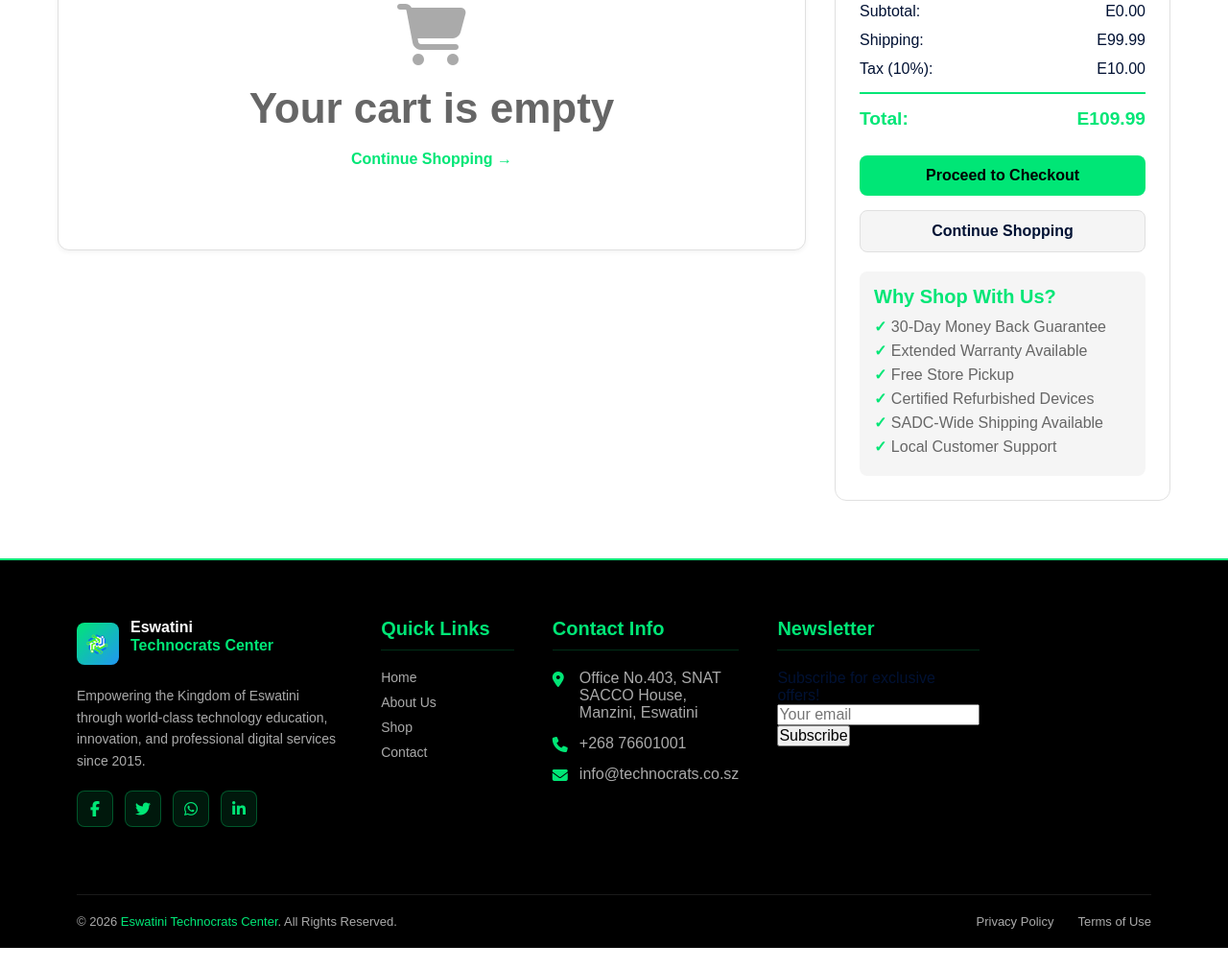
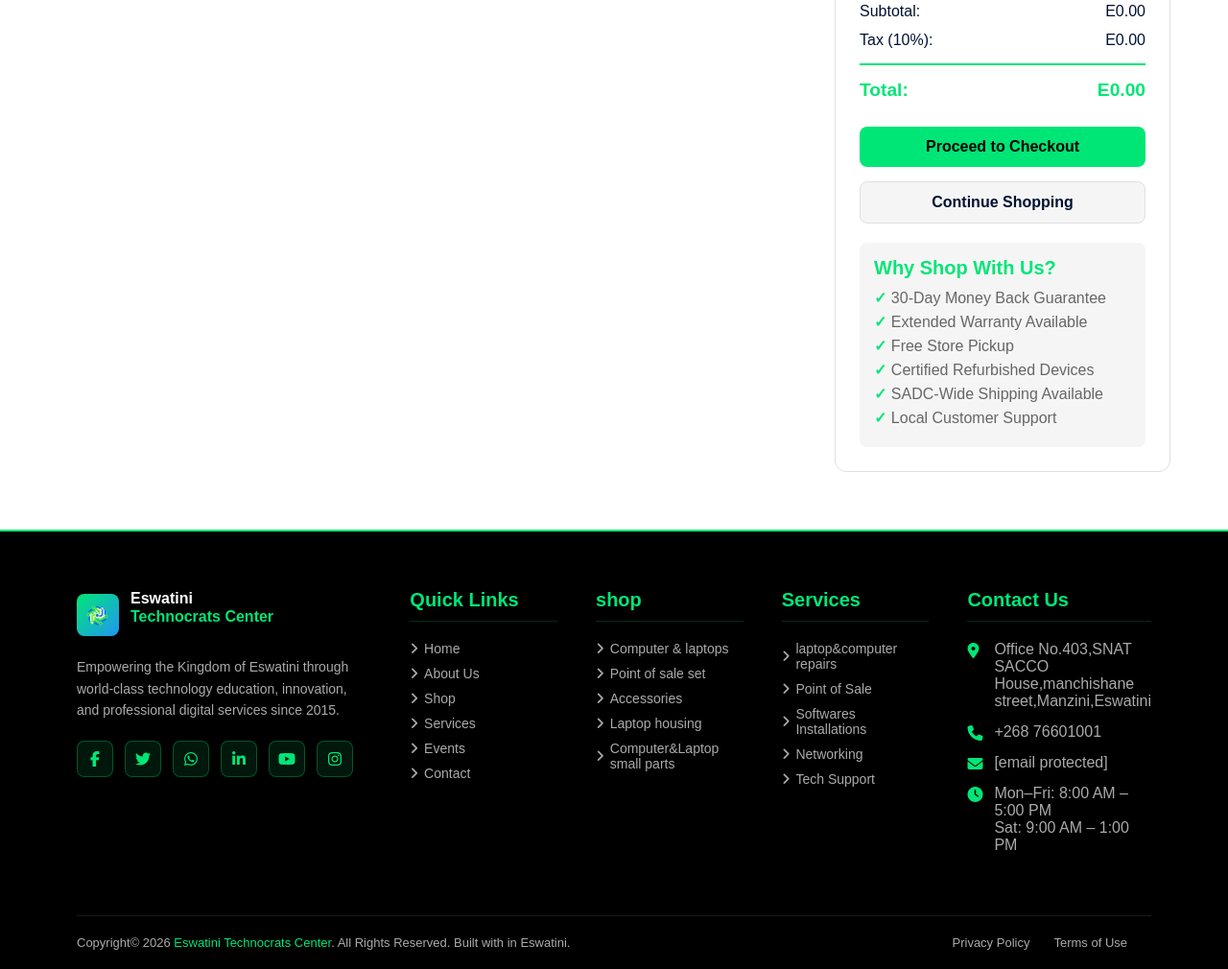
Before and after one commit to matimba1570/online-store, a website: page Cart.html in a window 1280 px wide. Shown: the part 344-1354 px from the top of the page at 96% size. Before the commit the page ends 1332 px from the top, so only its background shows below. Drawn offline with Linux system fonts and the light colour scheme.

Commit message:
add footer

```diff
--- a/Cart.html
+++ b/Cart.html
@@ -608,21 +608,102 @@
 </div>
 
 <!-- ===== FOOTER ===== -->
-<footer>
-    <div class="container">
-        <div class="footer-grid">
-            <div class="footer-brand">
-                <div class="logo" style="margin-bottom:16px;"><div class="logo-icon"><img src="logo.png" alt="logo"></div><span class="logo-text">Eswatini<br><span>Technocrats Center</span></span></div>
-                <p>Empowering the Kingdom of Eswatini through world-class technology education, innovation, and professional digital services since 2015.</p>
-                <div class="social-links"><a href="#" class="social-link"><i class="fab fa-facebook-f"></i></a><a href="#" class="social-link"><i class="fab fa-twitter"></i></a><a href="#" class="social-link"><i class="fab fa-whatsapp"></i></a><a href="#" class="social-link"><i class="fab fa-linkedin-in"></i></a></div>
-            </div>
-            <div class="footer-col"><h4>Quick Links</h4><ul><li><a href="index.html">Home</a></li><li><a href="about.html">About Us</a></li><li><a href="shop.html">Shop</a></li><li><a href="contact.html">Contact</a></li></ul></div>
-            <div class="footer-col"><h4>Contact Info</h4><div class="contact-item"><i class="fas fa-map-marker-alt"></i><span>Office No.403, SNAT SACCO House, Manzini, Eswatini</span></div><div class="contact-item"><i class="fas fa-phone"></i><span>+268 76601001</span></div><div class="contact-item"><i class="fas fa-envelope"></i><span>info@technocrats.co.sz</span></div></div>
-            <div class="footer-col"><h4>Newsletter</h4><p>Subscribe for exclusive offers!</p><input type="email" placeholder="Your email"><button class="btn">Subscribe</button></div>
+<footer id="contact">
+  <div class="container">
+    <div class="footer-grid">
+      <!-- Brand -->
+      <div class="footer-brand">
+        <div class="logo" style="margin-bottom:16px;">
+          <div class="logo-icon"><img src="logo.png"></div>
+          <span class="logo-text">Eswatini<br><span>Technocrats Center</span></span>
         </div>
-        <div class="footer-bottom"><p>© 2026 <span>Eswatini Technocrats Center</span>. All Rights Reserved.</p><div class="footer-bottom-links"><a href="#">Privacy Policy</a><a href="#">Terms of Use</a></div></div>
+        <p>Empowering the Kingdom of Eswatini through world-class technology education, innovation, and professional digital services since 2015.</p>
+        <div class="social-links">
+          <a href="https://www.facebook.com/mbusoluju2" class="social-link green"><i class="fab fa-facebook-f"></i></a>
+          <a href="#" class="social-link blue"><i class="fab fa-twitter"></i></a>
+          <a href="#" class="social-link green"><i class="fab fa-whatsapp"></i></a>
+          <a href="#" class="social-link blue"><i class="fab fa-linkedin-in"></i></a>
+          <a href="#" class="social-link green"><i class="fab fa-youtube"></i></a>
+          <a href="#" class="social-link blue"><i class="fab fa-instagram"></i></a>
+        </div>
+      </div>
+
+      <!-- Quick Links -->
+      <div class="footer-col">
+        <h4>Quick Links</h4>
+        <ul>
+          <li><a href="home.html"><i class="fas fa-angle-right"></i> Home</a></li>
+          <li><a href="about.html"><i class="fas fa-angle-right"></i> About Us</a></li>
+          <li><a href="shop.html"><i class="fas fa-angle-right"></i> Shop</a></li>
+          <li><a href="#services"><i class="fas fa-angle-right"></i> Services</a></li>
+          <li><a href="#events"><i class="fas fa-angle-right"></i> Events</a></li>
+          <li><a href="#contact"><i class="fas fa-angle-right"></i> Contact</a></li>
+        </ul>
+      </div>
+
+      <!-- shop -->
+      <div class="footer-col">
+        <h4>shop</h4>
+        <ul>
+
+        <li><a href="#"><i class="fas fa-angle-right"></i> Computer & laptops</a></li>
+        <li><a href="#"><i class="fas fa-angle-right"></i> Point of sale set</a></li>
+        <li><a href="#"><i class="fas fa-angle-right"></i> Accessories</a></li>
+        <li><a href="#"><i class="fas fa-angle-right"></i>Laptop housing </a></li>
+        <li><a href="#"><i class="fas fa-angle-right"></i> Computer&Laptop small parts</a></li>
+
+        </ul>
+      </div>
+
+      <!-- Services -->
+      <div class="footer-col">
+        <h4>Services</h4>
+        <ul>
+          <li><a href="laptop-repairs.html"><i class="fas fa-angle-right"></i> laptop&computer repairs</a></li>
+          <li><a href="pos.html"><i class="fas fa-angle-right"></i> Point of Sale</a></li>
+          <li><a href="software-installations.html"><i class="fas fa-angle-right"></i> Softwares Installations</a></li>
+          <li><a href="networking.html"><i class="fas fa-angle-right"></i> Networking</a></li>
+          <li><a href="tech-support.html"><i class="fas fa-angle-right"></i> Tech Support</a></li>
+
+        </ul>
+      </div>
+
+      <!-- Contact -->
+      <div class="footer-col">
+        <h4>Contact Us</h4>
+        <div class="contact-item">
+          <i class="fas fa-map-marker-alt"></i>
+          <span>Office No.403,SNAT SACCO House,manchishane street,Manzini,Eswatini</span>
+        </div>
+        <div class="contact-item">
+          <i class="fas fa-phone"></i>
+          <span>+268 76601001</span>
+        </div>
+        <div class="contact-item">
+          <i class="fas fa-envelope"></i>
+          <span><a href="/cdn-cgi/l/email-protection" class="__cf_email__" data-cfemail="f990979f96b99c8a8e988d9097908d9c9297969a8b988d8ad7989ad78a83">[email&#160;protected]</a></span>
+        </div>
+        <div class="contact-item">
+          <i class="fas fa-clock"></i>
+          <span>Mon–Fri: 8:00 AM – 5:00 PM<br>Sat: 9:00 AM – 1:00 PM</span>
+        </div>
+      </div>
     </div>
+
+    <!-- Footer Bottom -->
+    <div class="footer-bottom">
+      <p> Copyright© 2026 <span>Eswatini Technocrats Center</span>. All Rights Reserved. Built with in Eswatini.</p>
+      <div class="footer-bottom-links">
+        <a href="#">Privacy Policy</a>
+        <a href="#">Terms of Use</a>
+        <a href="#"></a>
+      </div>
+
+  </div>
 </footer>
+
+<script src="script.js"></script>
+<script src="search.js"></script>
 
 <script>
     // ===== GLOBALS =====
```
